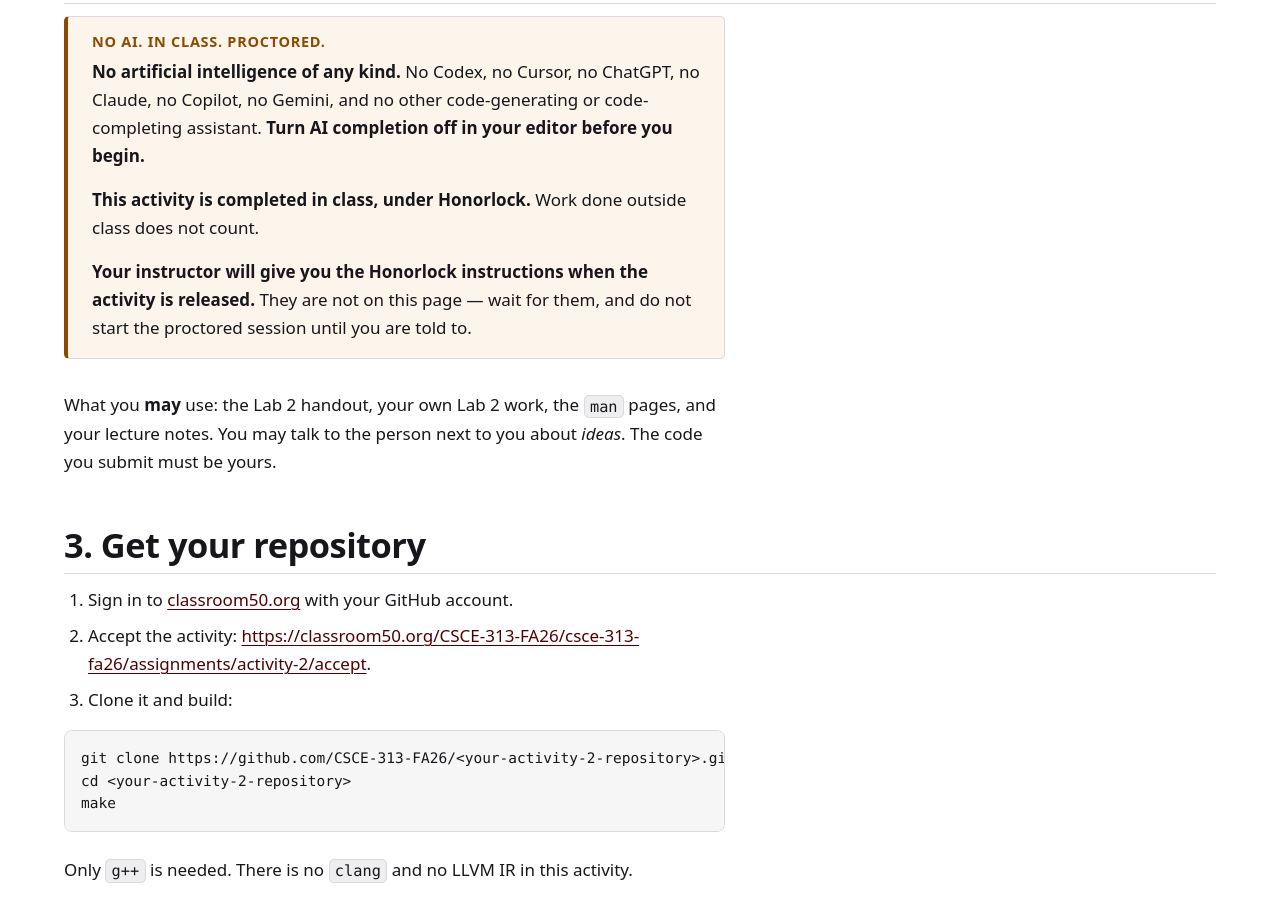
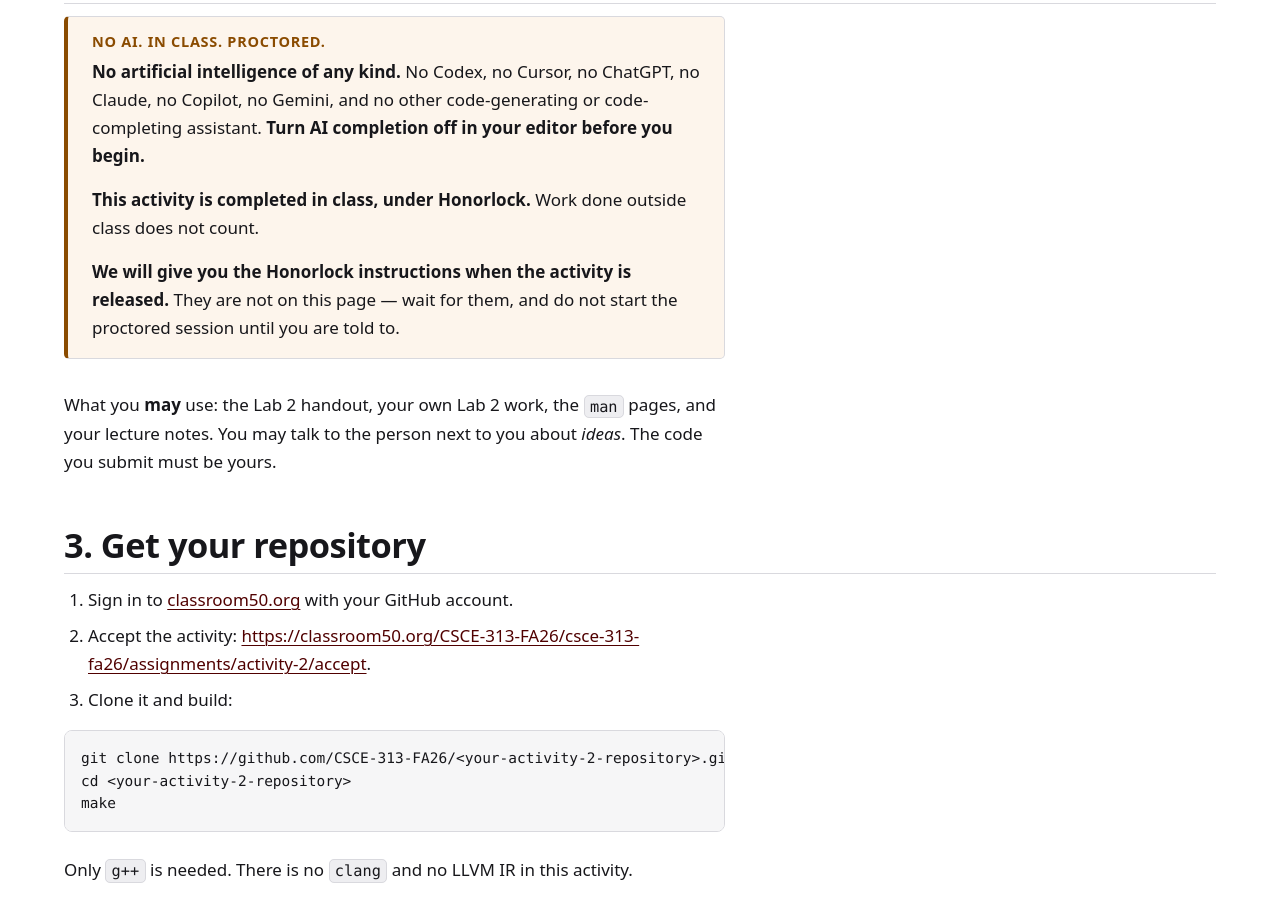
Before and after one commit to CSCE-313-FA26/CSCE-313-FA26.github.io, a Jekyll site: the page built from activity-2-fssy/index.md, in a window 1280 px wide and 900 px high, scrolled down 1013 px. Built offline with Jekyll 4.4.1, drawn with Linux system fonts in a browser that asks for light colours.

Commit message:
activity 2: "We will give you the Honorlock instructions"
First person rather than "your instructor will", per the wording you asked for.

Co-Authored-By: Claude Opus 5 (1M context) <noreply@anthropic.com>
Claude-Session: https://claude.ai/code/session_01Cdfrp6jXTU4Azy52SVcfSN

```diff
--- a/activity-2-fssy/index.md
+++ b/activity-2-fssy/index.md
@@ -40,9 +40,9 @@ code-completing assistant. <strong>Turn AI completion off in your editor before
 you begin.</strong></p>
 <p><strong>This activity is completed in class, under Honorlock.</strong> Work
 done outside class does not count.</p>
-<p><strong>Your instructor will give you the Honorlock instructions when the
-activity is released.</strong> They are not on this page — wait for them, and do
-not start the proctored session until you are told to.</p>
+<p><strong>We will give you the Honorlock instructions when the activity is
+released.</strong> They are not on this page — wait for them, and do not start
+the proctored session until you are told to.</p>
 </aside>
 
 What you **may** use: the Lab 2 handout, your own Lab 2 work, the `man` pages,
```
